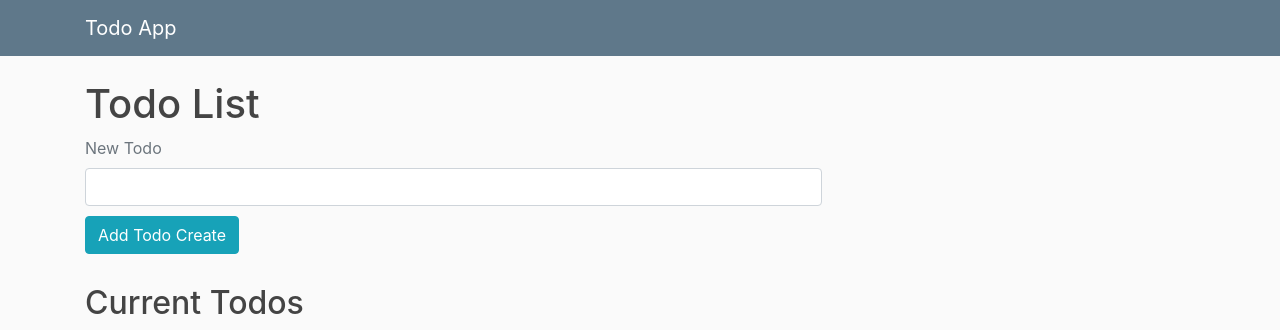
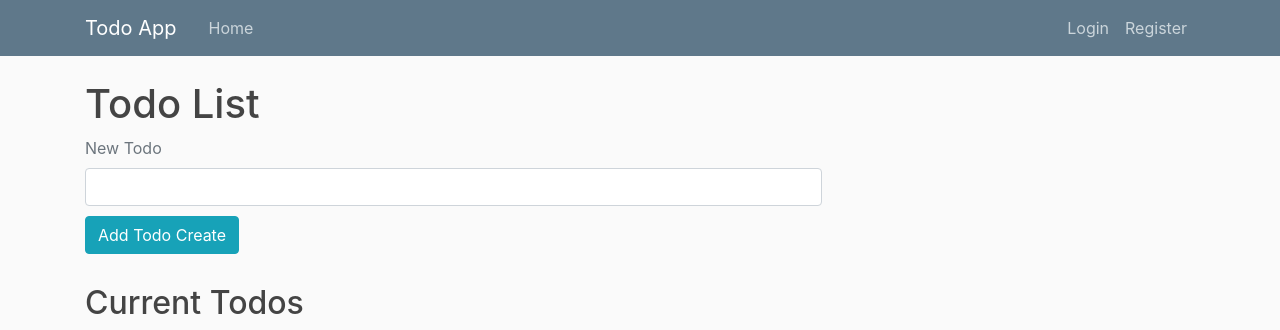
Before and after one commit to Crea7dosSantos/sweep, a Flask app: template templates/index.html in a window 1280 px wide. Shown: the top 330 px of the page. Run offline with Flask 2, Linux system fonts and the light colour scheme; the template is opened without the code that fills it: values that come from a table or form of the project are taken from there, others are empty; parts of the project's set-up code (start-up, migrations or seed data) failed here and were passed over; some libraries are stand-ins or nearby versions.

Commit message:
create navi-bar close #8

```diff
--- a/templates/base.html
+++ b/templates/base.html
@@ -31,6 +31,14 @@
                     <span class="navbar-toggler-icon"></span>
                 </button>
                 <div class="collapse navbar-collapse" id="navbarToggle">
+                    <div class="navbar-nav mr-auto">
+                        <a class="nav-item nav-link" href="/">Home</a>
+                    </div>
+                    <!-- Navbar Right Side -->
+                    <div class="navbar-nav">
+                        <a class="nav-item nav-link" href="/login">Login</a>
+                        <a class="nav-item nav-link" href="/register">Register</a>
+                    </div>
                 </div>
             </div>
         </nav>
```
